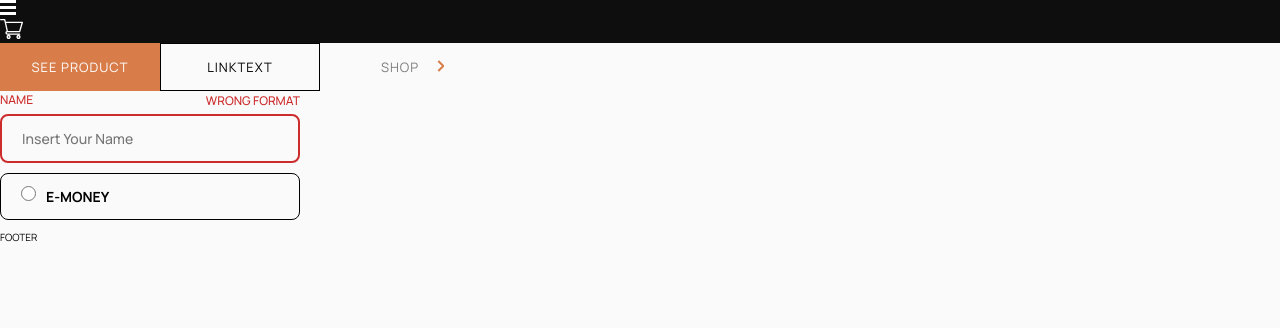
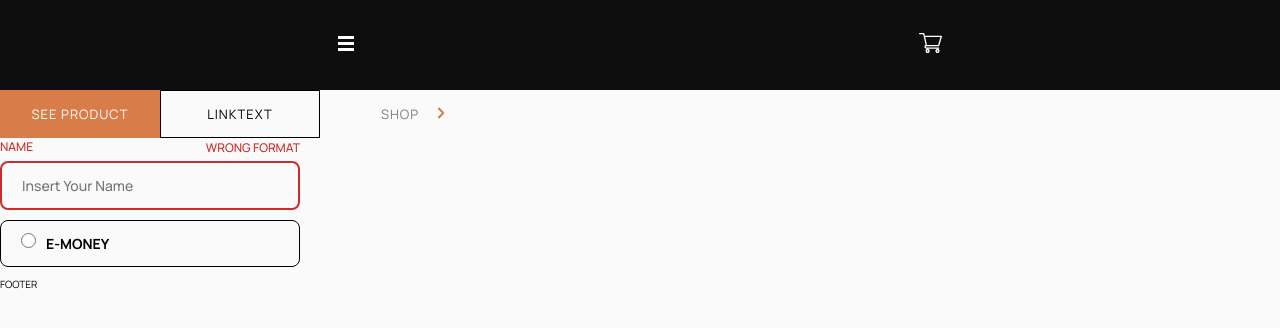
Before and after one commit to FaNi-Coding/audiophile, a Next.js app: page / in a window 1280 px wide. Shown: the top 328 px of the page. Built offline with nearby package versions, Linux system fonts and the light colour scheme.

Commit message:
Updating theme.ts with flex functionality and nav height

```diff
--- a/styles/theme.ts
+++ b/styles/theme.ts
@@ -47,6 +47,8 @@ body {
 }
 
 header {
+  height: 9rem;
+  width: 100%;
   background-color: ${({ theme }: any) => theme.colors.header};
   color: ${({ theme }: any) => theme.colors.white};
 }
@@ -136,4 +138,19 @@ p{
 .copyright {
   font-size: 1.5rem;
 }
+
+.flex-col {
+  display: flex;
+  flex-direction: column;
+}
+
+.flex {
+  display: flex;
+}
+
+.container {
+  width: min(120rem, 100%);
+  margin: 0 auto;
+  padding: 0rem 1.6rem;
+}
 `;
```
